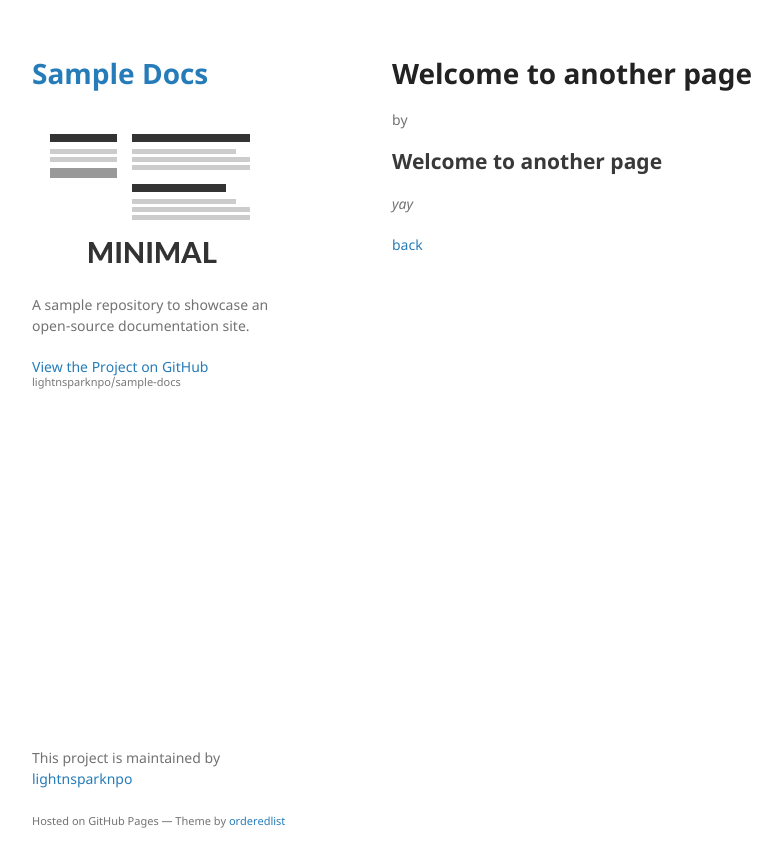
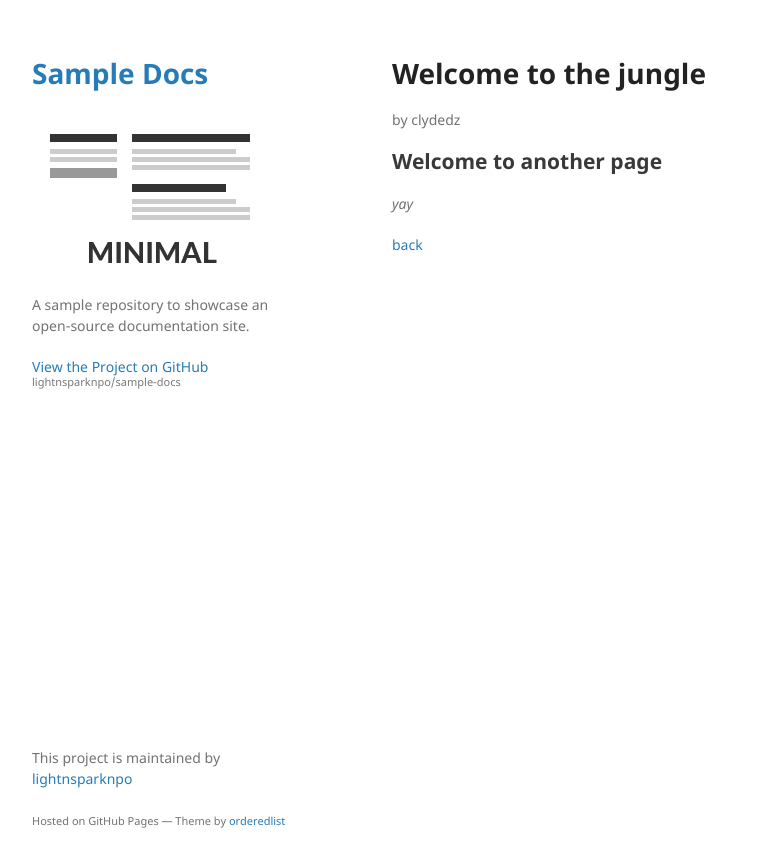
Before and after one commit to lightnsparknpo/sample-docs, a Jekyll site: the page built from another-page.md, in a window 1280 px wide. Shown: the top 867 px of the page, without its empty margins (178-960 px from the left). Built offline with Jekyll 4.4.1, drawn with Linux system fonts in a browser that asks for light colours; our own code applies the rules of GitHub Pages for plain Markdown files.

Commit message:
Added meta data for the post page

```diff
--- a/another-page.md
+++ b/another-page.md
@@ -1,5 +1,7 @@
 ---
 layout: post
+author: clydedz
+title: Welcome to the jungle
 ---
 
 ## Welcome to another page
```
